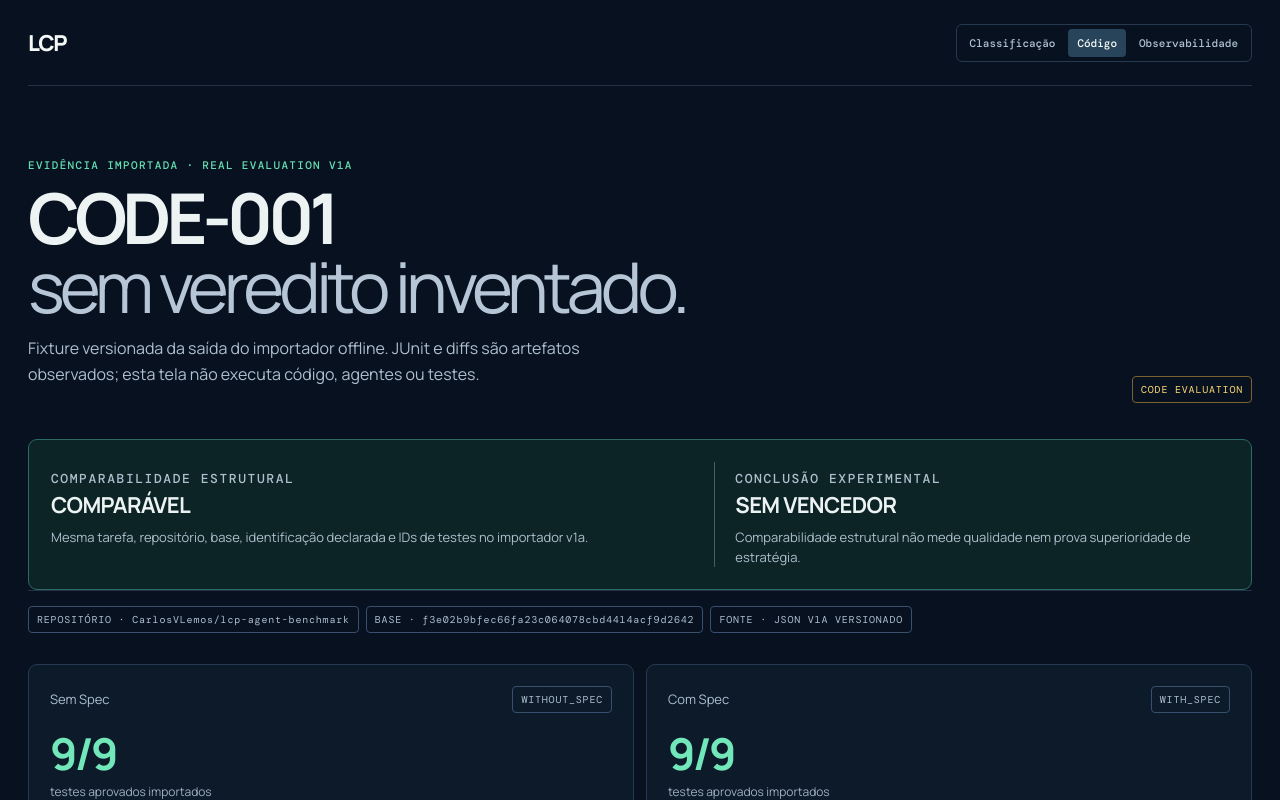
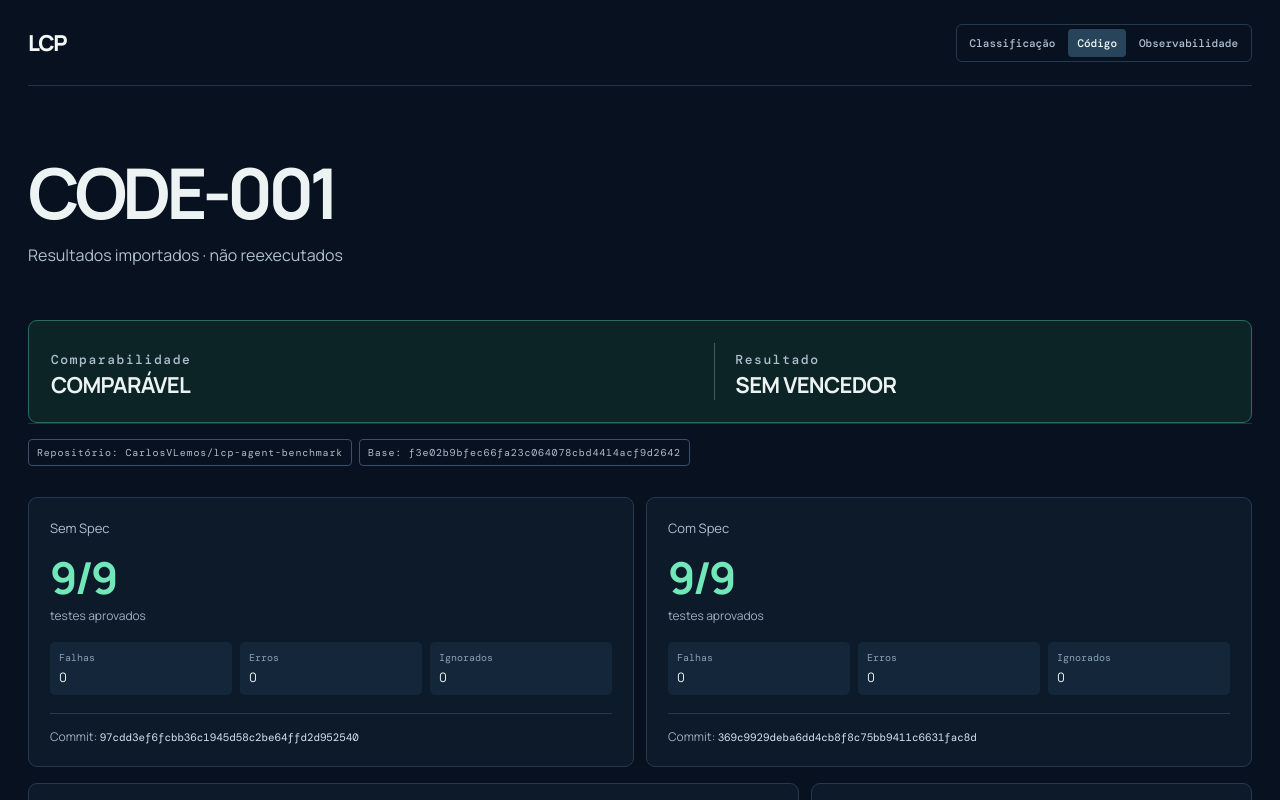
Before and after one commit to CarlosVLemos/Lab-Control-Panel, a Vue app in the folder frontend/: page / in a window 1280 px wide. Both pictures are taken after a click on the button "Código". Shown: the top 800 px of the page. Built offline with nearby package versions, Linux system fonts and the light colour scheme.

Commit message:
chore(ui): simplify code evaluation copy

```diff
--- a/frontend/src/components/CodeEvaluationView.vue
+++ b/frontend/src/components/CodeEvaluationView.vue
@@ -12,11 +12,9 @@ const title = computed(() => candidates.value[0]?.task_id ?? 'Avaliação de có
 <template>
   <section id="main-content" class="code-hero" aria-labelledby="code-evaluation-title">
     <div>
-      <p class="eyebrow">EVIDÊNCIA IMPORTADA · REAL EVALUATION V1A</p>
-      <h1 id="code-evaluation-title">{{ title }}<br><em>sem veredito inventado.</em></h1>
-      <p class="lede">Fixture versionada da saída do importador offline. JUnit e diffs são artefatos observados; esta tela não executa código, agentes ou testes.</p>
+      <h1 id="code-evaluation-title">{{ title }}</h1>
+      <p class="lede">Resultados importados · não reexecutados</p>
     </div>
-    <span class="badge warning">CODE EVALUATION</span>
   </section>
 
   <section v-if="loaded.state === 'missing'" class="state-card" role="status"><div><strong>Evidência ausente</strong><p>{{ loaded.message }}</p></div></section>
@@ -25,30 +23,29 @@ const title = computed(() => candidates.value[0]?.task_id ?? 'Avaliação de có
   <template v-else-if="evaluation">
     <section class="evaluation-status" :class="loaded.state === 'valid' ? 'comparable' : 'inconclusive'" aria-label="Estado da comparação">
       <div>
-        <p class="eyebrow">COMPARABILIDADE ESTRUTURAL</p>
+        <p class="eyebrow">Comparabilidade</p>
         <strong>{{ loaded.state === 'valid' ? 'COMPARÁVEL' : 'INCONCLUSIVA' }}</strong>
-        <p v-if="loaded.state === 'valid'">Mesma tarefa, repositório, base, identificação declarada e IDs de testes no importador v1a.</p>
-        <p v-else>{{ evaluation.reasons.join(' · ') || 'O importador não encontrou identidade suficiente para comparar.' }}</p>
+        <p v-if="loaded.state !== 'valid'">{{ evaluation.reasons.join(' · ') || 'Identidade insuficiente para comparar.' }}</p>
       </div>
-      <div class="conclusion-note"><p class="eyebrow">CONCLUSÃO EXPERIMENTAL</p><strong>SEM VENCEDOR</strong><p>Comparabilidade estrutural não mede qualidade nem prova superioridade de estratégia.</p></div>
+      <div class="conclusion-note"><p class="eyebrow">Resultado</p><strong>SEM VENCEDOR</strong></div>
     </section>
 
     <section class="metadata" aria-label="Metadados da avaliação de código">
-      <span>REPOSITÓRIO · {{ candidates[0]?.repository }}</span><span>BASE · {{ candidates[0]?.base_commit }}</span><span>FONTE · JSON V1A VERSIONADO</span>
+      <span>Repositório: {{ candidates[0]?.repository }}</span><span>Base: {{ candidates[0]?.base_commit }}</span>
     </section>
 
     <section class="candidate-grid" aria-label="Candidatos comparados">
       <article v-for="candidate in candidates" :key="candidate.strategy" class="candidate-card">
-        <div class="candidate-heading"><p>{{ candidate.strategy === 'WITH_SPEC' ? 'Com Spec' : 'Sem Spec' }}</p><span class="badge">{{ candidate.strategy }}</span></div>
-        <strong>{{ candidate.tests.passed }}/{{ candidate.tests.total }}</strong><span class="card-caption">testes aprovados importados</span>
+        <div class="candidate-heading"><p>{{ candidate.strategy === 'WITH_SPEC' ? 'Com Spec' : 'Sem Spec' }}</p></div>
+        <strong>{{ candidate.tests.passed }}/{{ candidate.tests.total }}</strong><span class="card-caption">testes aprovados</span>
         <dl class="test-counts"><div><dt>Falhas</dt><dd>{{ candidate.tests.failed }}</dd></div><div><dt>Erros</dt><dd>{{ candidate.tests.errors }}</dd></div><div><dt>Ignorados</dt><dd>{{ candidate.tests.skipped }}</dd></div></dl>
-        <p class="commit-line">CANDIDATO · <code>{{ candidateCommit(candidate) ?? 'Não registrado' }}</code></p>
+        <p class="commit-line">Commit: <code>{{ candidateCommit(candidate) ?? 'Não registrado' }}</code></p>
       </article>
     </section>
 
     <section class="evaluation-grid">
       <article class="evidence-card">
-        <div class="section-heading"><div><p class="eyebrow">PROVENIÊNCIA</p><h2>Artefatos importados</h2></div></div>
+        <div class="section-heading"><h2>Artefatos</h2></div>
         <div v-for="candidate in candidates" :key="`${candidate.strategy}-hashes`" class="artifact-block">
           <h3>{{ candidate.strategy }}</h3><p class="provenance">{{ candidate.provenance }}</p>
           <dl class="hash-list"><div><dt>Manifesto</dt><dd><code>{{ candidate.source_hashes.manifest_sha256 }}</code></dd></div><div><dt>JUnit</dt><dd><code>{{ candidate.source_hashes.junit_sha256 }}</code></dd></div><div><dt>Diff</dt><dd><code>{{ candidate.source_hashes.diff_sha256 }}</code></dd></div></dl>
@@ -56,17 +53,15 @@ const title = computed(() => candidates.value[0]?.task_id ?? 'Avaliação de có
       </article>
 
       <aside class="evidence-card">
-        <p class="eyebrow">MÉTRICAS DO AGENTE</p><h2>Não observadas</h2>
+        <h2>Métricas do agente</h2>
         <dl class="unknown-list"><div><dt>Modelo</dt><dd>{{ candidates[0]?.model === 'UNKNOWN-NOT-RECORDED' ? 'Desconhecido' : candidates[0]?.model }}</dd></div><div><dt>Tokens de entrada</dt><dd>{{ candidates[0] ? metricLabel(candidates[0], 'input_tokens') : 'Desconhecida' }}</dd></div><div><dt>Tokens de saída</dt><dd>{{ candidates[0] ? metricLabel(candidates[0], 'output_tokens') : 'Desconhecida' }}</dd></div><div><dt>Custo</dt><dd>{{ candidates[0] ? metricLabel(candidates[0], 'cost_usd') : 'Desconhecida' }}</dd></div><div><dt>Duração do agente</dt><dd>{{ candidates[0] ? metricLabel(candidates[0], 'duration_ms') : 'Desconhecida' }}</dd></div></dl>
-        <p class="detail-note">A duração da suíte não é apresentada como duração do agente. Campos ausentes continuam desconhecidos.</p>
       </aside>
     </section>
 
     <section class="evidence-card diff-card" aria-label="Resumo de diffs">
-      <div class="section-heading"><div><p class="eyebrow">ALTERAÇÕES</p><h2>Resumo dos diffs</h2></div><span>Contagem textual, não medida de qualidade</span></div>
+      <div class="section-heading"><h2>Diffs</h2></div>
       <div class="diff-summary"><div v-for="candidate in candidates" :key="`${candidate.strategy}-diff`"><strong>{{ candidate.strategy }}</strong><p><span class="added">+{{ candidate.diff.added_lines }}</span> linhas adicionadas · <span class="removed">−{{ candidate.diff.removed_lines }}</span> removidas</p></div></div>
     </section>
 
-    <p class="importer-note">{{ evaluation.interpretation }}</p>
   </template>
 </template>
```
